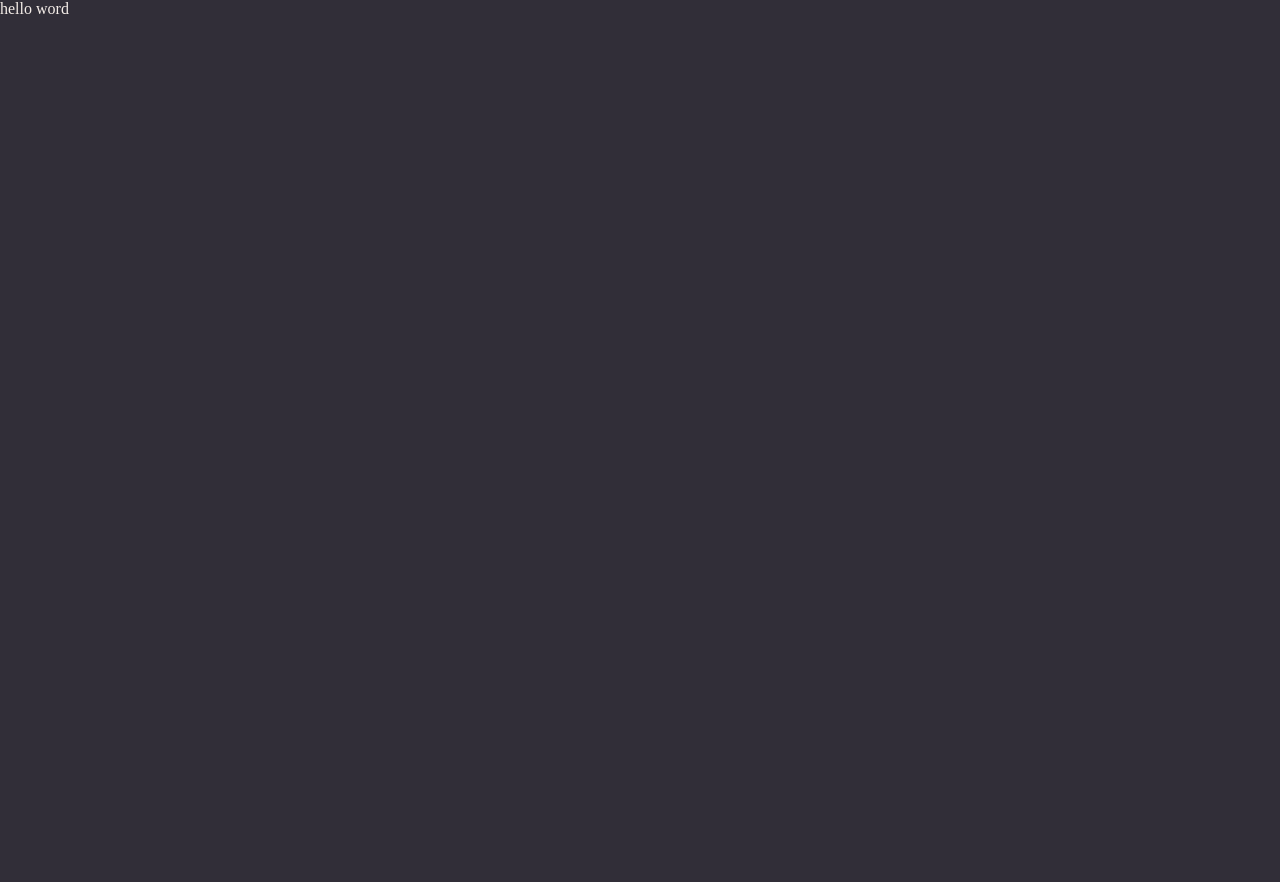
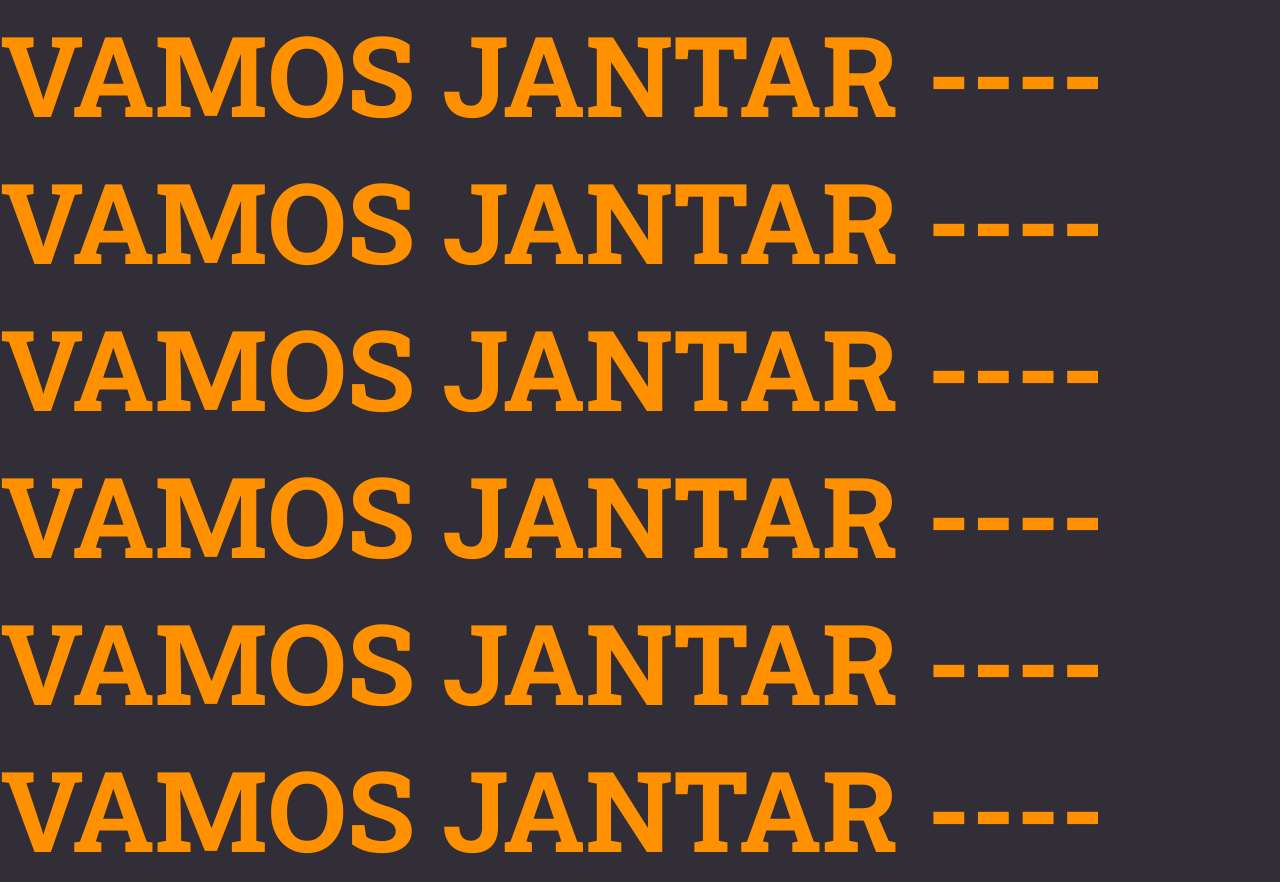
Before and after one commit to rosendo2015/web-react-node-rocketnotes, a React (Vite) app: page / in a window 1280 px wide. Before the commit the page ends 800 px from the top, so only its background shows below. Built offline with nearby package versions, Linux system fonts and the light colour scheme.

Commit message:
index html

```diff
--- a/index.html
+++ b/index.html
@@ -2,6 +2,9 @@
 <html lang="en">
   <head>
     <meta charset="UTF-8" />
+    <link rel="preconnect" href="https://fonts.googleapis.com" />
+    <link rel="preconnect" href="https://fonts.gstatic.com" crossorigin />
+    <link href="https://fonts.googleapis.com/css2?family=Roboto+Slab:wght@100..900&display=swap" rel="stylesheet" />
     <link rel="icon" type="image/svg+xml" href="/vite.svg" />
     <meta name="viewport" content="width=device-width, initial-scale=1.0" />
     <title>RocketNotes</title>
--- a/src/pages/Details/index.jsx
+++ b/src/pages/Details/index.jsx
@@ -3,7 +3,12 @@ import { ContainerDetails } from "./styles";
 export function Details() {
   return (
     <ContainerDetails>
-      hello word
+      VAMOS JANTAR ----
+      VAMOS JANTAR ----
+      VAMOS JANTAR ----
+      VAMOS JANTAR ----
+      VAMOS JANTAR ----
+      VAMOS JANTAR ----
     </ContainerDetails>
   )
 }
--- a/src/pages/Details/styles.js
+++ b/src/pages/Details/styles.js
@@ -4,4 +4,8 @@ export const ContainerDetails = styled.div`
 margin: 0;
 padding: 0;
 box-sizing: border-box;
+
+font-size: 7rem;
+font-weight: 700;
+color: ${({theme})=>theme.COLORS.ORANGE};
 `
--- a/src/styles/global.js
+++ b/src/styles/global.js
@@ -8,6 +8,7 @@ export default createGlobalStyle`
 body{
     background: ${({theme})=>theme.COLORS.BACKGROUND_800};
     color: ${({theme})=>theme.COLORS.WHITE};
+    font-family: "Roboto Slab", serif;
 }
 a{
     text-decoration: none;
```
